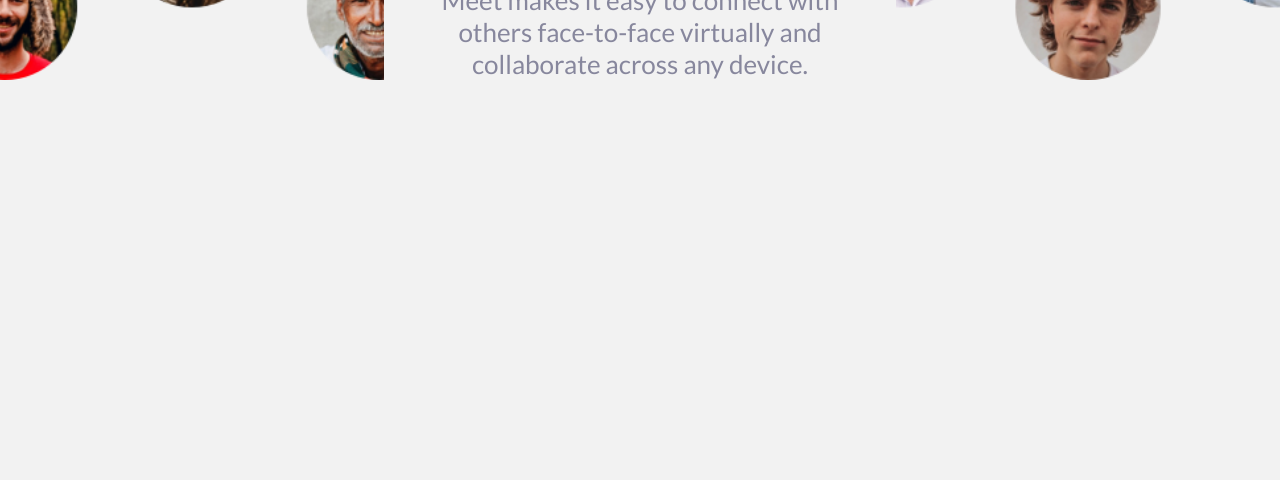
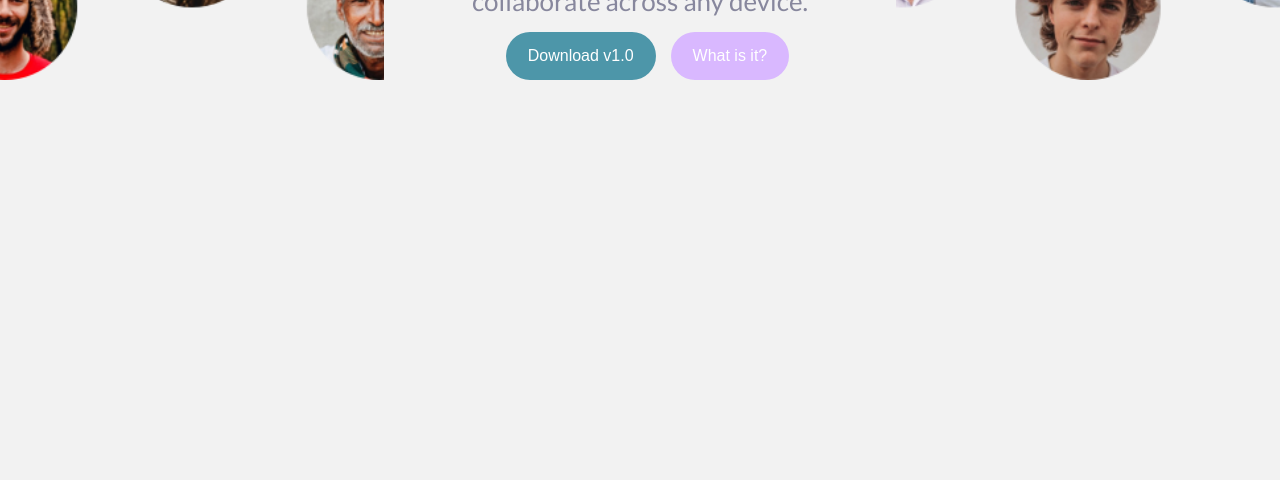
Before and after one commit to michaelpaulcuccia/meet-landing-page, a Gatsby site in the folder gatsby-starter-styled-components/: page / in a window 1280 px wide. Shown: the part 335-830 px from the top of the page. Built offline with nearby package versions, Linux system fonts and the light colour scheme; Gatsby itself is replaced by a stand-in of ours.

Commit message:
mobile next

```diff
--- /dev/null
+++ b/gatsby-starter-styled-components/src/components/Button.js
@@ -0,0 +1,36 @@
+import React from 'react';
+import styled from 'styled-components';
+
+const Wrapper = styled.button`
+    margin-left: 15px;
+    border-radius: 30px;
+    border: none;
+    color: #FFFFFF;
+    font-size: 16px;
+    background-color: ${props =>
+        {
+            if (props.variant === 'secondary'){
+                return "#D9B8FF"
+            } else {
+                return "#4D96A9"
+            }
+        }
+    };
+    height: 48px;
+    padding: 8px 22px;
+
+    @media (max-width: 1075px){
+        font-size: 12px;
+        padding: 6px 18px;
+    }
+`;
+
+const Button = props => {
+    return (
+        <Wrapper variant={props.variant}>
+            {props.children}
+        </Wrapper>
+    )
+}
+
+export default Button
--- a/gatsby-starter-styled-components/src/components/HeroAndHeader.js
+++ b/gatsby-starter-styled-components/src/components/HeroAndHeader.js
@@ -3,6 +3,7 @@ import styled from 'styled-components';
 import left from '../images/assets/image-hero-left.png';
 import right from '../images/assets/image-hero-right.png';
 import logo from '../images/assets/logo.svg';
+import Button from './Button';
 
 const MainWrapper = styled.div`
     display: flex;
@@ -74,8 +75,15 @@ const HeroRight = styled.div`
     width: 30%;
 `;
 
+const ButtonContainer = styled.div`
+    display: flex;
+    justify-content: center;
+    padding-top: 15px;
+`;
+
 const HeroAndHeader = () => {
     return (
+        <>
         <MainWrapper>
             <HeroLeft />
             <CenterContentWrapper>
@@ -86,9 +94,14 @@ const HeroAndHeader = () => {
                 <SubText>
                 Meet makes it easy to connect with others face-to-face virtually and collaborate across any device.
                 </SubText>
+                <ButtonContainer>
+                    <Button>Download v1.0</Button>
+                    <Button variant="secondary">What is it?</Button>
+                </ButtonContainer>
             </CenterContentWrapper>
             <HeroRight />
         </MainWrapper>
+        </>
     )
 }
 
```
